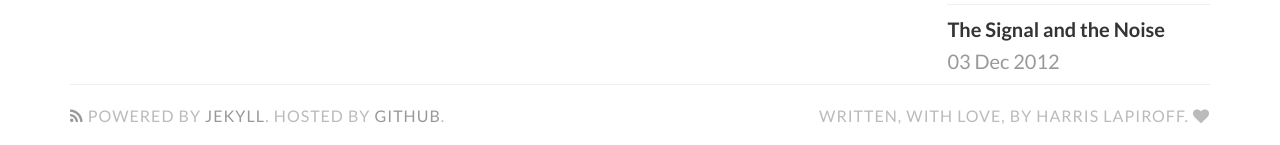
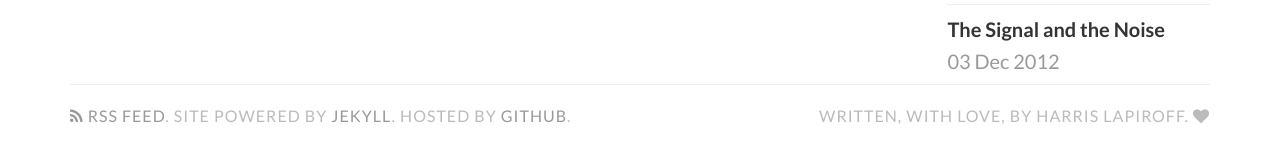
Before and after one commit to harrislapiroff/summeralities, a Jekyll site: the page built from index.html, in a window 1280 px wide. Shown: the part 1638-1783 px from the top of the page. Built offline with Jekyll 4.4.1, drawn with Linux system fonts in a browser that asks for light colours.

Commit message:
Made RSS Feed link more obvious.

```diff
--- a/_layouts/default.html
+++ b/_layouts/default.html
@@ -34,8 +34,8 @@
 
 			</div>
 			<div class="footer">
-				<a href="{{ site.url }}/articles.xml"><i class="fa fa-rss"></i></a>
-				Powered by <a href="http://jekyllrb.com/">Jekyll</a>. Hosted by <a href="https://github.com/harrislapiroff/summeralities">GitHub</a>.
+				<a href="{{ site.url }}/articles.xml"><i class="fa fa-rss"></i> RSS Feed</a>.
+				Site powered by <a href="http://jekyllrb.com/">Jekyll</a>. Hosted by <a href="https://github.com/harrislapiroff/summeralities">GitHub</a>.
 				<span class="pull-right">Written, with love, by Harris Lapiroff. <i class="fa fa-heart"></i></span>
 			</div>
 		</div><!-- /.container -->
```
